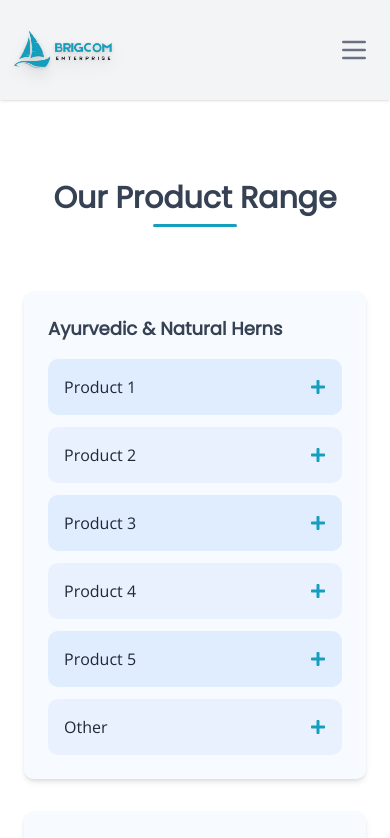
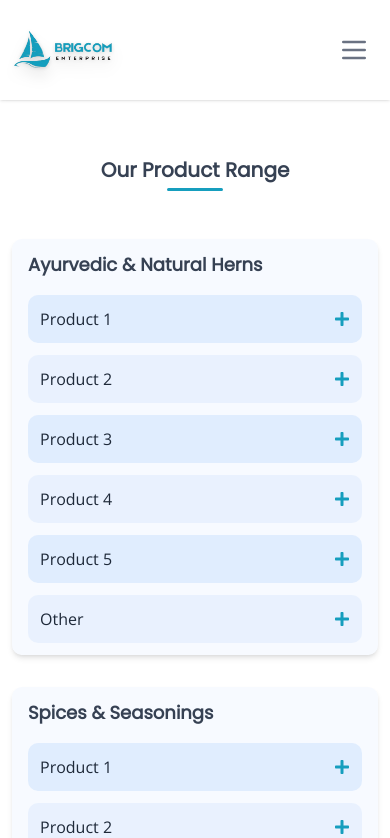
Before and after one commit to deep-sutariya/brigcom, a Next.js app: page /products in a window 390 px wide. Shown: the top 838 px of the page. Built offline with nearby package versions, Linux system fonts and the light colour scheme.

Commit message:
Fix[products.tsx]: made it responsive, added navbar blur effects

```diff
--- a/src/app/products/page.tsx
+++ b/src/app/products/page.tsx
@@ -18,15 +18,15 @@ export default function Products() {
 
   return (
     <div className="">
-      <div className="w-fit mx-auto mt-20">
-        <div className="font-main text-3xl font-semibold text-gray-700">Our Product Range</div>
-        <div className="mt-2 border-b-3 rounded-full max-w-[30%] mx-auto border-[#169EBE]"></div>
+      <div className="w-fit mx-auto mt-14 sm:mt-20">
+        <div className="font-main text-xl lg:text-3xl font-semibold text-gray-700">Our Product Range</div>
+        <div className="mt-1 lg:mt-2 border-b-3 rounded-full max-w-[30%] mx-auto border-[#169EBE]"></div>
       </div>
-      <div className="space-y-8 py-16 px-6 lg:px-28 max-w-screen-xl mx-auto">
+      <div className="space-y-8 py-12 md:py-16 px-3 sm:px-6 lg:px-28 max-w-screen-xl mx-auto">
         {productsData.map((product) => (
           <div
             key={product.heading}
-            className="bg-blue-50/50 p-6 rounded-lg shadow-md"
+            className="bg-blue-50/50 py-3 px-4 sm:p-6 rounded-lg shadow-md"
           >
             <div className="font-bold text-lg lg:text-2xl text-gray-700 mb-4 font-main">
               {product.heading}
@@ -35,7 +35,7 @@ export default function Products() {
               {product.items.map((item, index) => (
                 <div
                   key={item}
-                  className={` p-4 ${
+                  className={`py-3 md:py-4 px-3 md:px-4 ${
                     index % 2 === 0 ? "bg-blue-100/80" : "bg-blue-100/50"
                   } rounded-lg`}
                 >
@@ -63,7 +63,7 @@ export default function Products() {
                     }`}
                   >
                     {visibleItems[`${product.heading}-${item}`] && (
-                      <div className="mt-4 text-sm text-gray-500 font-details">
+                      <div className="mt-4 text-sm text-gray-500 font-details text-justify pr-1">
                         <p>
                           This is the description for {item} in{" "}
                           {product.heading}. You can add more details here.
--- a/src/components/Navbar.tsx
+++ b/src/components/Navbar.tsx
@@ -37,7 +37,7 @@ const Navbar = () => {
     path === link ? "text-green-400" : "";
 
   return (
-    <nav className={`sticky top-0 left-0 w-full bg-gray-100 text-gray-500 shadow duration-300 ease-in-out ${scrolling && 'transform transition-transform duration-200 ease-in-out -translate-y-12'}`}>
+    <nav className={`sticky top-0 left-0 w-full backdrop-blur-xl text-gray-500 shadow duration-300 ease-in-out ${scrolling && 'transform transition-transform duration-200 ease-in-out -translate-y-12'}`}>
       <div
         className={`w-full flex justify-between items-center pr-5 mx:px-5 scroll-py-24 md:px-10 lg:px-20 my-5 ${scrolling ? 'mt-12 mb-0' : ''}`}
       >
@@ -80,7 +80,7 @@ const Navbar = () => {
       {menuToggle && (
         <div
           id="navbar"
-          className={`md:hidden animate-leftright z-10 drop-shadow-sm fixed top-0 right-0 bg-transparent backdrop-blur-xl min-w-[65%] rounded-s-xl min-h-[100vh] flex flex-col items-center border-b-2 pb-5`}
+          className={`md:hidden animate-leftright z-10 drop-shadow-sm fixed top-0 right-0 min-w-[65%] rounded-s-xl min-h-[100vh] flex flex-col items-center border-b-2 pb-5 bg-gray-50`}
         >
           <div className={`mt-7 sm:mt-14 px-10 pt-8 h-screen`}>
             <div className="flex flex-col w-full items-center justify-between h-[83dvh]">
```
